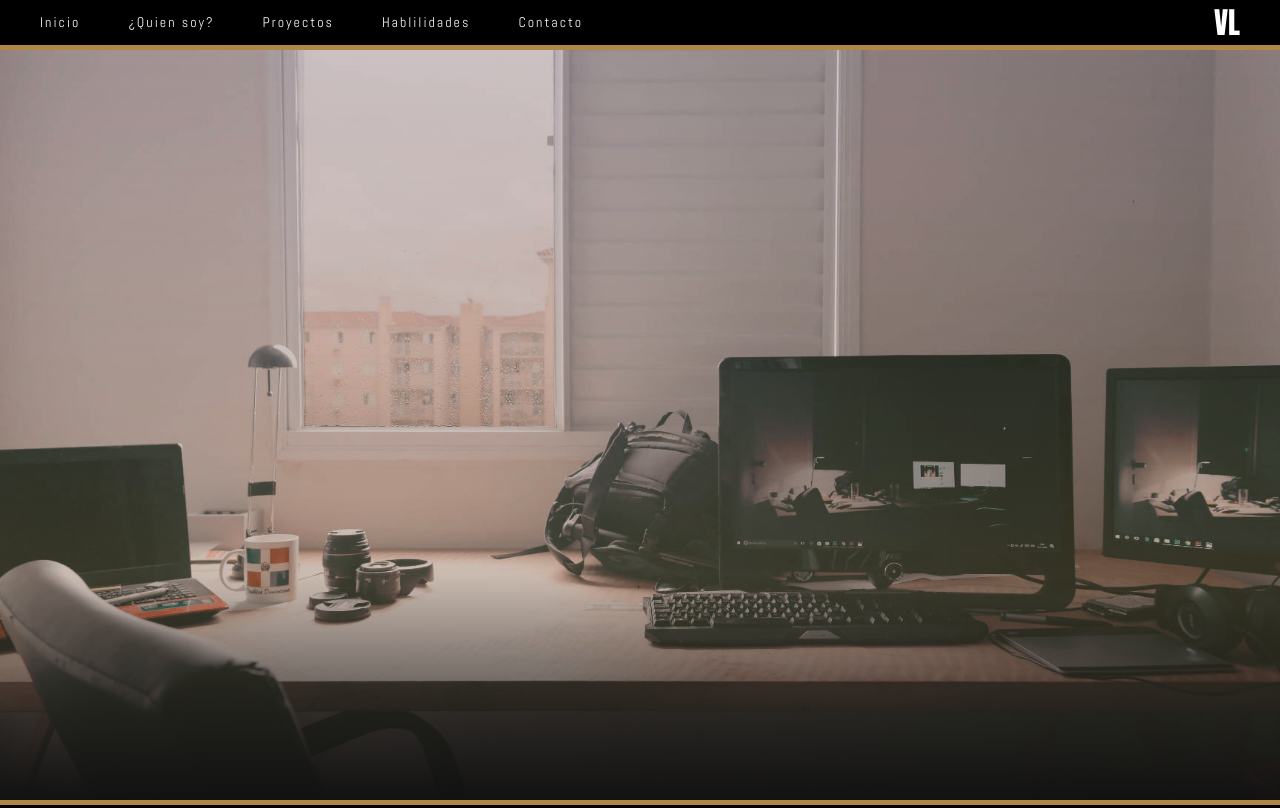
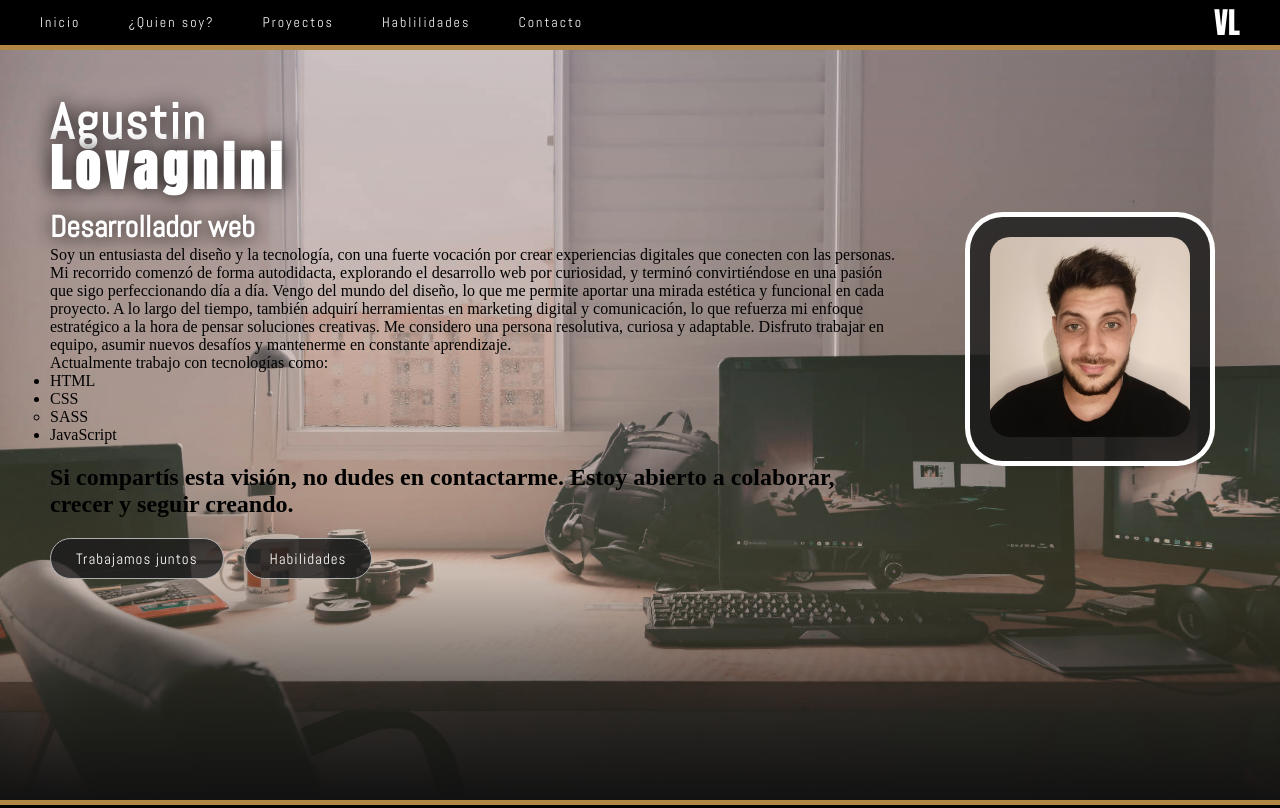
Before and after one commit to agustin-lovagnini/agustin-lovagnini-cv-web, a plain HTML site: page pages/quien-soy.html in a window 1280 px wide. Shown: the top 808 px of the page. Drawn offline with Linux system fonts and the light colour scheme.

Commit message:
empece a armar la pagina de quien soy

```diff
--- a/css/styles.css
+++ b/css/styles.css
@@ -204,29 +204,23 @@
 /*! INDEX - MAIN */
 
 .perfil {
+    display: flex;
+    align-items: center;
     justify-content: space-evenly;
     width: 100%;
     min-height: calc(100vh - 50px);
 }
 
-.perfil,
-.perfil-contacto__info-personal {
-    color: var(--color-tipografia-white);
-    text-shadow: 0px 0px 20px rgba(0, 0, 0, 1);
-    display: flex;
-    align-items: center;
-}
-
-.perfil__nombre-completo {
+.perfil__nombre-completo, .quien-soy__nombre-completo {
     line-height: 0.9;
 }
 
-.perfil__nombre-completo {
+.perfil__nombre-completo, .quien-soy__nombre-completo {
     margin-bottom: 15px;
 }
 
 .perfil__nombre,
-.perfil-contacto__nombre {
+.perfil-contacto__nombre,.quien-soy__nombre {
     font-weight: bold;
     letter-spacing: 2px;
     margin-bottom: 5px;
@@ -240,8 +234,16 @@
     font-size: 80px;
 }
 
+
+.perfil__nombre, .perfil__apellido, .perfil__rubro,
+.perfil-contacto__info-personal, .quien-soy__apellido, .quien-soy__nombre {
+    color: var(--color-tipografia-white);
+    text-shadow: 0px 0px 20px rgba(0, 0, 0, 1);
+}
+
 .perfil__apellido,
-.perfil-contacto__apellido {
+.perfil-contacto__apellido,
+.quien-soy__apellido {
     font-family: var(--estilo-tipografia-anton);
     letter-spacing: 5px;
 }
@@ -313,7 +315,8 @@
     display: inline-block;
 }
 
-.perfil__img{
+.perfil__img,
+.perfil-contacto__img{
     width: 200px;
     height: auto;
     border-radius: 10%;
@@ -326,7 +329,8 @@
 .perfil-contacto__nombre,
 .perfil__rubro,
 .perfil-contacto__rubro,
-.perfil__boton-llamadores {
+.perfil__boton-llamadores,
+.quien-soy__nombre {
     font-family: var(--estilo-tipografia-abel);
 }
 
@@ -335,8 +339,6 @@
 .perfil__boton-llamadores {
     background-color: var(--background-color-black-opacity);
 }
-
-
 
 /*! CONTACTO */
 
@@ -590,6 +592,69 @@
     height: 120px;
 }
 
+/*! QUIEN SOY */
+
+.quien-soy {
+    display: flex;
+    justify-content: space-around;
+    align-items: center;
+    gap: 50px;
+    padding: 50px;
+}
+
+.quien-soy__nombre, .quien-soy__apellido {
+    font-size: 50px;
+}
+
+.quien-soy__rubro {
+    font-size: 30px;
+    color: var(--color-tipografia-white);
+    font-family: var(--estilo-tipografia-abel);
+    font-weight: bold;
+    text-shadow: 0px 0px 20px rgba(0, 0, 0, 1);
+}
+
+.quien-soy__container-llamadores {
+    display: flex;
+    flex-direction: column;
+    gap: 20px;
+    margin: 20px auto 0 auto;
+}
+
+.quien-soy__boton-llamadores {
+    text-align: center;
+    padding: 10px 25px;
+    border: 1px solid #b1b1b1;
+    border-radius: 25px;
+    color: var(--color-tipografia-white);
+    font-size: 15px;
+    letter-spacing: 1px;
+    transition: border 0.3s ease, scale 0.3s ease;
+    text-decoration: none;
+    background-color: var(--background-color-black-opacity);
+    font-family: var(--estilo-tipografia-abel);
+}
+
+.quien-soy__boton-contenedor {
+    display: flex;
+    justify-self: start;
+    gap: 20px;
+    flex-wrap: wrap;
+}
+
+.quien-soy__boton-llamadores:hover {
+    border: 1px solid var(--color-2);
+    scale: 1.05;
+    cursor: pointer;
+}
+
+/* ul ul {
+    list-style-type: circle;
+    margin-top: 0.5rem;
+    margin-bottom: 0.5rem;
+    padding-left: 1.5rem;
+  } */
+
 /*! MEDIA QUERY */
 
 @media (max-width: 768px) {
--- a/pages/quien-soy.html
+++ b/pages/quien-soy.html
@@ -40,6 +40,49 @@
 
     <main id="main">
       <div class="fondo-fixed"></div>
+        <section class="quien-soy">
+          <div class="quien-soy__info">
+            <h1 class="quien-soy__nombre-completo">
+              <span class="quien-soy__nombre">Agustin</span><br>
+              <span class="quien-soy__apellido">Lovagnini</span>
+            </h1>
+            <div class="quien-soy__descripcion">
+              <p class="quien-soy__rubro">Desarrollador web</p>
+              <p class="quien-soy__texto">Soy un entusiasta del diseño y la tecnología, con una fuerte vocación por crear experiencias digitales que conecten con las personas. Mi recorrido comenzó de forma autodidacta, explorando el desarrollo web por curiosidad, y terminó convirtiéndose en una pasión que sigo perfeccionando día a día.
+
+                Vengo del mundo del diseño, lo que me permite aportar una mirada estética y funcional en cada proyecto. A lo largo del tiempo, también adquirí herramientas en marketing digital y comunicación, lo que refuerza mi enfoque estratégico a la hora de pensar soluciones creativas.
+
+                Me considero una persona resolutiva, curiosa y adaptable. Disfruto trabajar en equipo, asumir nuevos desafíos y mantenerme en constante aprendizaje.
+
+                <div>
+                  <p>Actualmente trabajo con tecnologías como:</p>
+                  <ul>
+                    <li>HTML</li>
+                    <li>CSS
+                      <ul>
+                        <li>SASS</li>
+                      </ul>
+                    </li>
+                    <li>JavaScript</li>
+                  </ul>
+                </div>
+
+                </p>
+
+                <div class="quien-soy__container-llamadores">
+                  <h2 class="quien-soy__llamador-texto">Si compartís esta visión, no dudes en contactarme. Estoy abierto a colaborar, crecer y seguir creando.</h2>
+                  <div class="quien-soy__boton-contenedor">
+                    <a href="../pages/contacto.html" class="quien-soy__boton-llamadores">Trabajamos juntos</a>
+                    <a href="./pages/habilidades.html" class="quien-soy__boton-llamadores">Habilidades</a>
+                  </div>
+                </div>
+            </div>
+          </div>
+
+          <div class="perfil__foto">
+            <img class="perfil__img" src="../img/foto-perfil.jpg" alt="foto de perfil">
+          </div>
+        </section>
     </main>
 
     <!--footer-->
```
